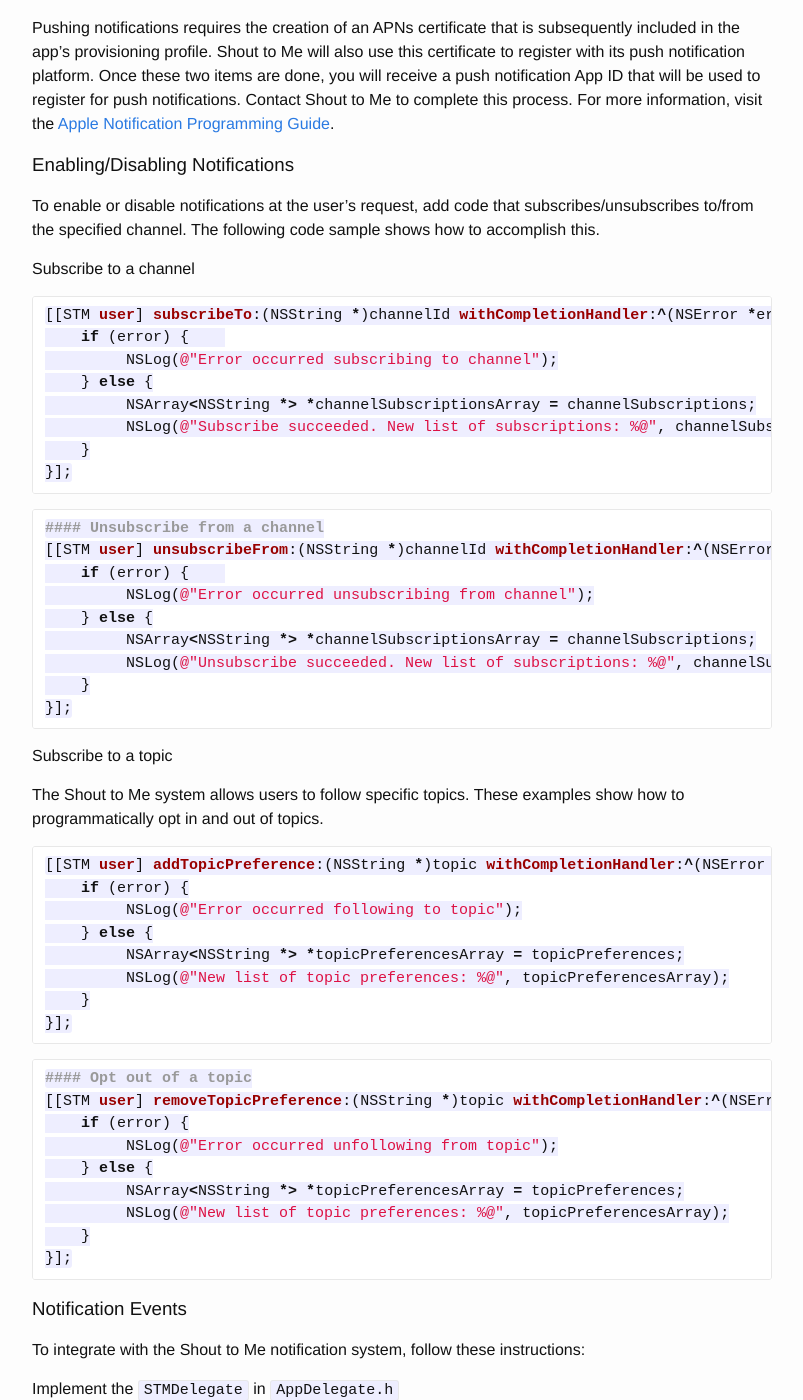
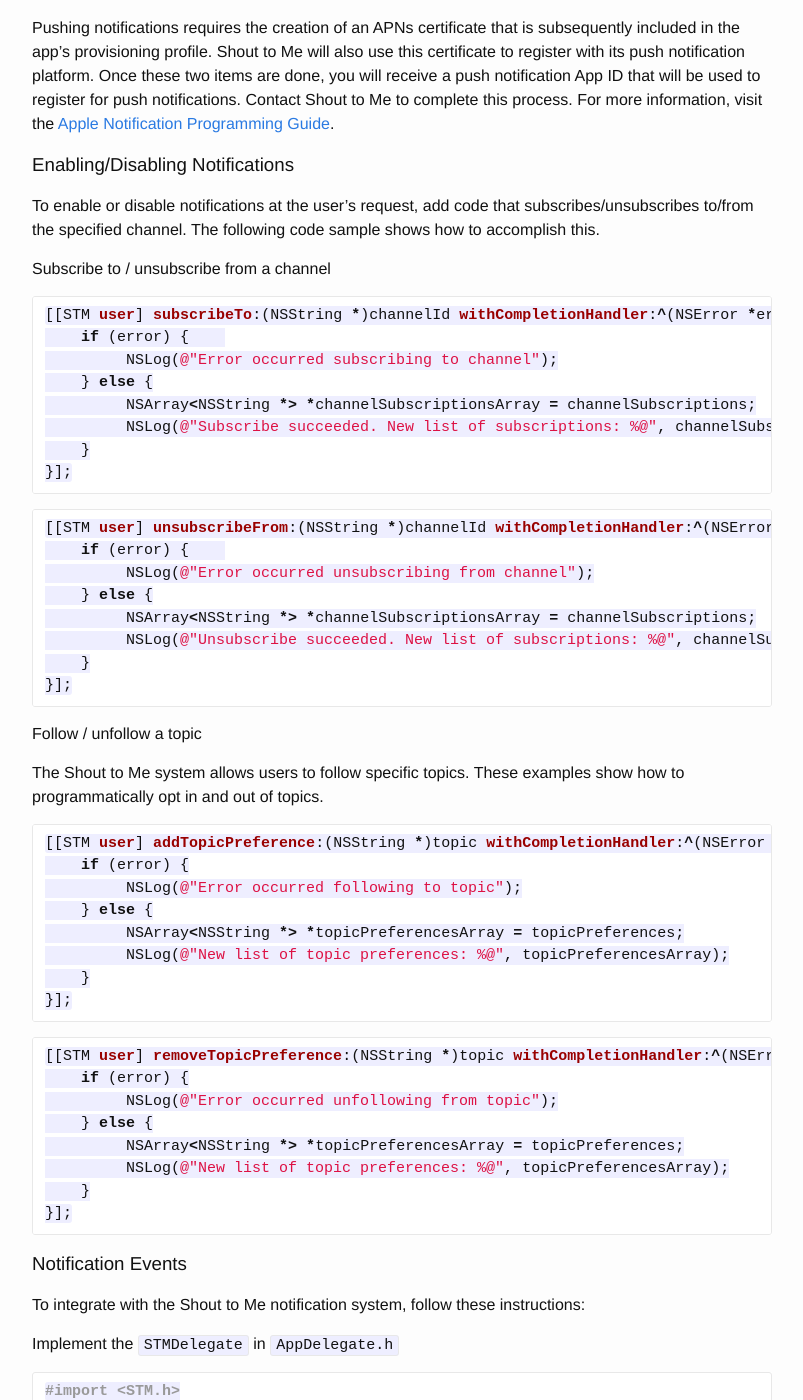
Before and after one commit to ShoutToMe/stm-sdk-ios, a Jekyll site: the page built from notifications.md, in a window 1280 px wide and 1400 px high, scrolled down 3240 px. Shown: the whole window, without its empty margins (238-1041 px from the left). Built offline with Jekyll 4.4.1, drawn with Linux system fonts in a browser that asks for light colours; our own code applies the rules of GitHub Pages for plain Markdown files.

Commit message:
Fix code samples in subscriptions and topics

````diff
--- a/notifications.md
+++ b/notifications.md
@@ -161,7 +161,6 @@
 ```
 
 ```objc
-#### Unsubscribe from a channel
 [[STM user] unsubscribeFrom:(NSString *)channelId withCompletionHandler:^(NSError *error, id channelSubscriptions) {
     if (error) {
          NSLog(@"Error occurred unsubscribing from channel");
@@ -172,7 +171,7 @@
 }];
 ```
 
-#### Subscribe to a topic
+#### Follow / unfollow a topic
 The Shout to Me system allows users to follow specific topics.  These examples show how to programmatically opt in and out of topics.
 
 ```objc
@@ -187,7 +186,6 @@
 ```
 
 ```objc
-#### Opt out of a topic
 [[STM user] removeTopicPreference:(NSString *)topic withCompletionHandler:^(NSError *error, id topicPreferences) {
     if (error) {
          NSLog(@"Error occurred unfollowing from topic");
````
Also changed, not shown: other parts of notifications.md (+1 -1 lines), 2 other files.
